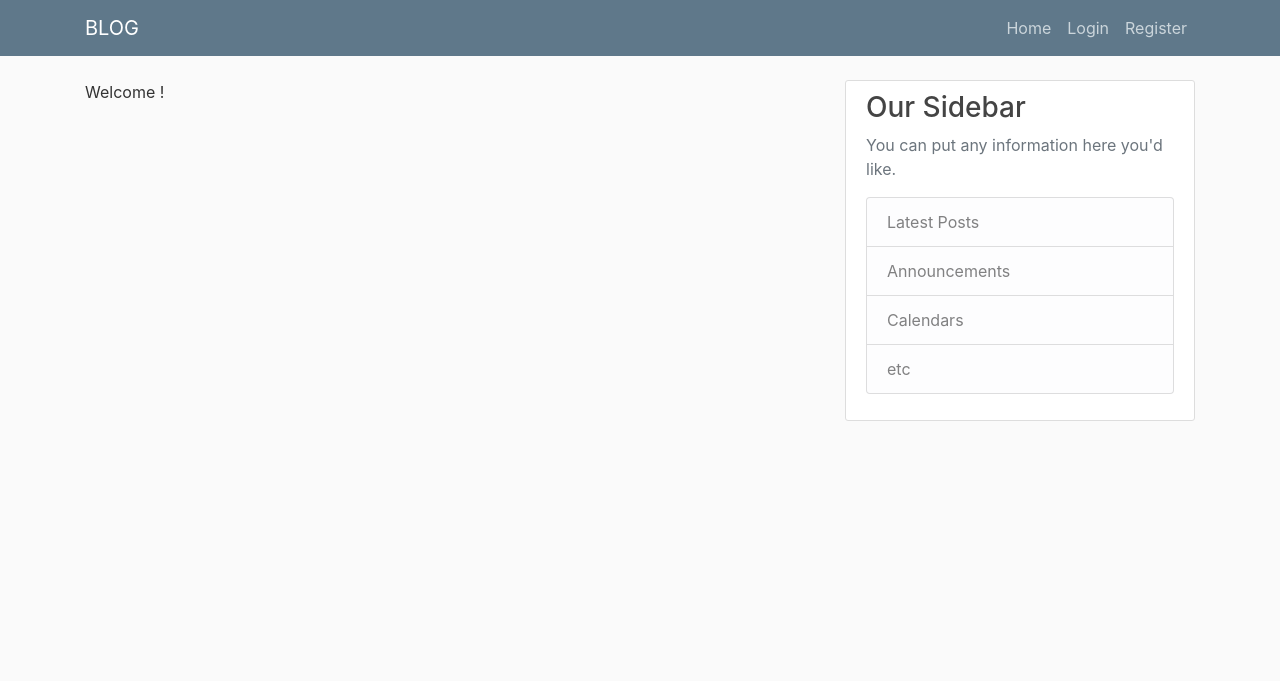
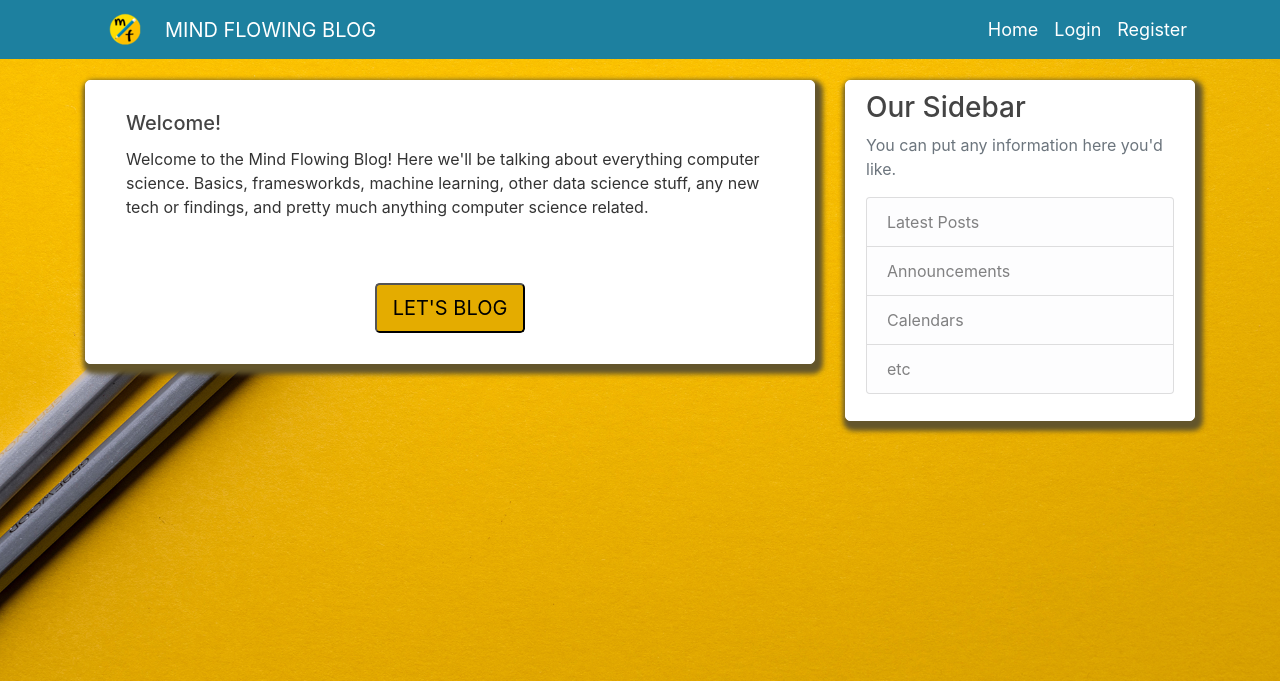
Before and after one commit to Twopersonwork/flaskbloging, a Flask app: page / in a window 1280 px wide. Shown: the top 681 px of the page. Run offline with Flask 2, Linux system fonts and the light colour scheme; some libraries are stand-ins or nearby versions.

Commit message:
added logo,backimg

```diff
--- a/flaskblog/static/main.css
+++ b/flaskblog/static/main.css
@@ -1,9 +1,13 @@
-
-
 body {
-    background: #fafafa;
+  background: white;
   color: #333333;
   margin-top: 5rem;
+  background: url("images/pencils.jpg") no-repeat center center fixed;
+  -webkit-background-size: cover;
+  -moz-background-size: cover;
+  -o-background-size: cover;
+  background-size: cover;
+  background-position: 0 20px;
 }
 
 h1, h2, h3, h4, h5, h6 {
@@ -11,15 +15,21 @@ body {
 }
 
 .bg-steel {
-    background-color: #5f788a;
+  background-color: #1d809f;
 }
 
 .site-header .navbar-nav .nav-link {
-    color: #cbd5db;
+  color: #ffffff;
+  font-size:large;
+
+}
+
+hr.allhr {
+  border: 0.5px solid black;
 }
 
 .site-header .navbar-nav .nav-link:hover {
-    color: #ffffff;
+  color: #e4ac00;
 }
 
 .site-header .navbar-nav .nav-link.active {
@@ -29,9 +39,10 @@ body {
 .content-section {
   background: #ffffff;
   padding: 10px 20px;
-    border: 1px solid #dddddd;
-    border-radius: 3px;
+  border: 0.5px solid white;
+  border-radius: 5px;
   margin-bottom: 20px;
+  box-shadow: 3px 5px 5px 5px #63552b;
 }
 
 .article-title {
--- a/flaskblog/templates/about.html
+++ b/flaskblog/templates/about.html
@@ -1,5 +1,7 @@
 {% extends 'layout.html'%}
 
 {% block content %}
+<a class="btn btn-primary btn-xl js-scroll-trigger" href="#about">Find Out More</a>
+
     <h1>About Page</h1>
-{% endblock content%}
+    {% endblock content%}
--- a/flaskblog/templates/home.html
+++ b/flaskblog/templates/home.html
@@ -7,11 +7,11 @@
   <div class="media-body">
     <div class="article-metadata">
       <a class="mr-2" href="{{ url_for('user_posts', username=post.author.username) }}">{{ post.author.username }}</a>
-      <small class="text-muted">{{ post.date_posted.strftime('%Y-%m-%d') }}</small>
+      <small class="text-muted">{{ post.date_posted.strftime('%d-%m-%Y') }}</small>
     </div>
     <h2><a class="article-title" href="{{ url_for('post', post_id=post.id) }}">{{ post.title }}</a></h2>
     <p class="article-content">{{ post.content }}</p>
-    <hr >
+    <hr class="allhr">
 
     {% if current_user.has_liked_post(post) %}
     <a class="btn btn-danger" href="{{ url_for('like_action', post_id=post.id, action='unlike') }}">Unlike<span class="pl-2">{{post.unlikes.count()}}</span></a>
--- a/flaskblog/templates/intro.html
+++ b/flaskblog/templates/intro.html
@@ -1,5 +1,23 @@
 {% extends 'layout.html'%}
 
 {% block content %}
-    Welcome !
+
+
+<div class="content-section mb-3" style="max-width: 100%;">
+
+    <div class="card-body">
+        <h5 class="card-title">Welcome!</h5>
+        <p class="card-text">Welcome to the Mind Flowing Blog! Here we'll be talking about everything computer
+            science. Basics, framesworkds, machine learning, other data science stuff, any new tech or findings, and
+            pretty much anything computer science related.</p>
+            <div class="row justify-content-center">
+        <button class="btn-lg btn-xl js-scroll-trigger mt-5" style="background-color: #e4ac00; " href="#about">LET'S BLOG</button>
+    </div></div>
+</div>
+
+
+
+
+
+
 {% endblock content%}
--- a/flaskblog/templates/layout.html
+++ b/flaskblog/templates/layout.html
@@ -9,7 +9,7 @@
   <!-- Bootstrap CSS -->
   <link rel="stylesheet" href="https://maxcdn.bootstrapcdn.com/bootstrap/4.0.0/css/bootstrap.min.css"
     integrity="sha384-Gn5384xqQ1aoWXA+058RXPxPg6fy4IWvTNh0E263XmFcJlSAwiGgFAW/dAiS6JXm" crossorigin="anonymous">
-
+  <link rel="SHORTCUT ICON" href="static/images/pen.png" type="image/x-icon" />
   <link rel="stylesheet" type="text/css" href="{{ url_for('static', filename='main.css') }}">
 
   {% if title %}
@@ -23,7 +23,8 @@
   <header class="site-header">
     <nav class="navbar navbar-expand-md navbar-dark bg-steel fixed-top">
       <div class="container">
-        <a class="navbar-brand mr-4" href="/">BLOG</a>
+        <img src="static/images/logo.png">
+        <a class="navbar-brand mr-4" href="{{url_for('home') }}">MIND FLOWING BLOG</a>
         <button class="navbar-toggler" type="button" data-toggle="collapse" data-target="#navbarToggle"
           aria-controls="navbarToggle" aria-expanded="false" aria-label="Toggle navigation">
           <span class="navbar-toggler-icon"></span>
@@ -50,6 +51,8 @@
       </div>
     </nav>
   </header>
+
+  <div>
   <main role="main" class="container">
     <div class="row">
       <div class="col-md-8">
@@ -95,6 +98,7 @@
 <script src="{{ url_for('static',filename='home.js') }}"></script>
 <script src="//cdnjs.cloudflare.com/ajax/libs/socket.io/2.2.0/socket.io.js"
         integrity="sha256-yr4fRk/GU1ehYJPAs8P4JlTgu0Hdsp4ZKrx8bDEDC3I=" crossorigin="anonymous"></script>
+      </div>
 </body>
 
 </html>
```
Also changed, not shown: flaskblog/static/images/blue.jpg (added), flaskblog/static/images/envolopes.jpg (added), flaskblog/static/images/logo.png (added), flaskblog/static/images/logo1.png (added), flaskblog/static/images/logo2.png (added), flaskblog/static/images/pen.png (added), flaskblog/static/images/pencils.jpg (added), flaskblog/static/images/photo-1516796181074-bf453fbfa3e6.jpeg (added), flaskblog/static/images/scissors.jpg (added). Lines whose indentation alone changed are shown as unchanged.
